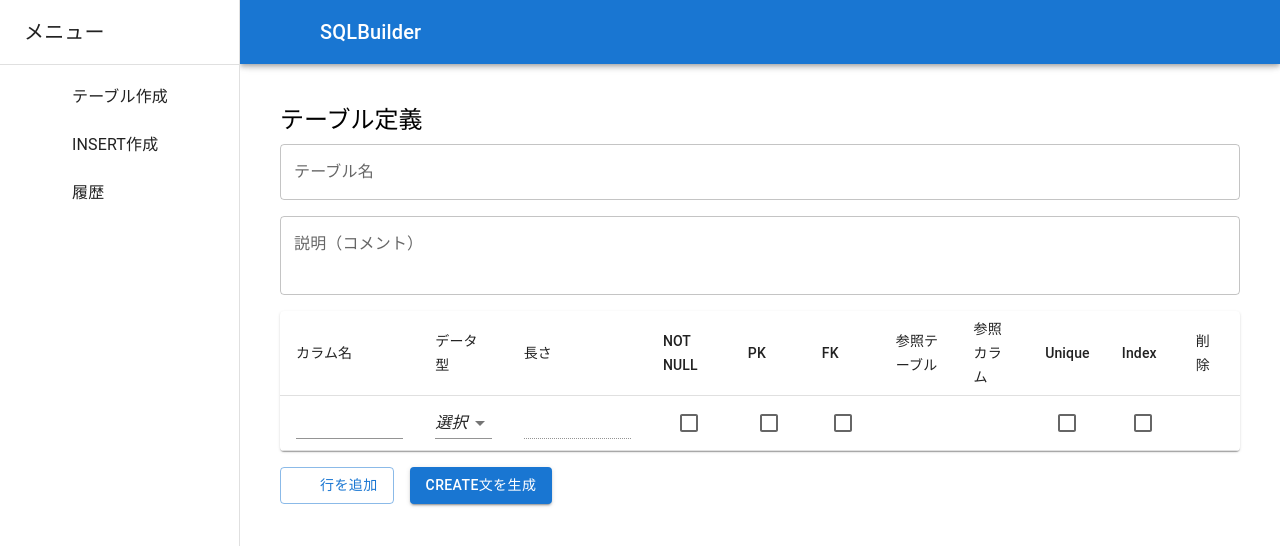
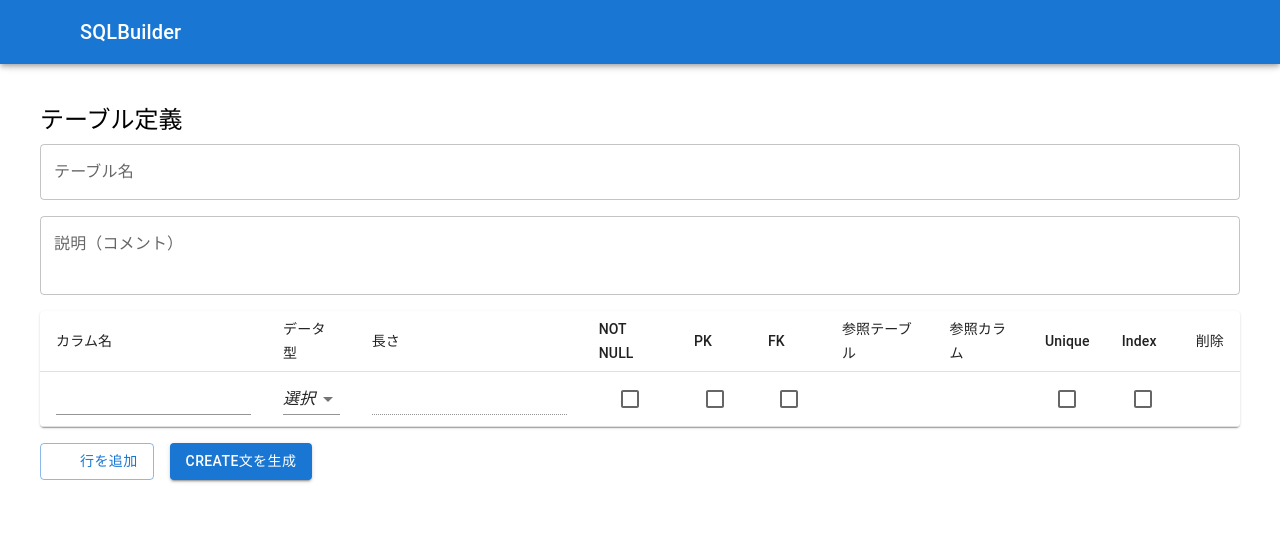
Before and after one commit to iwfuma/SQLbuilder, a React (Create React App) app: page / in a window 1280 px wide. Shown: the top 546 px of the page. Built offline with nearby package versions, Linux system fonts and the light colour scheme; some icons are missing.

Commit message:
refs #5:PC

```diff
--- a/src/app/App.jsx
+++ b/src/app/App.jsx
@@ -8,7 +8,7 @@ const drawerWidth = 240;
 
 function App() {
   const [mobileOpen, setMobileOpen] = useState(false);
-  const [showSidebar, setShowSidebar] = useState(true); // ← PC用Drawer表示切替
+  const [showSidebar, setShowSidebar] = useState(false); // ← PC用Drawer表示切替
 
   const handleToggleMobileDrawer = () => {
     setMobileOpen(!mobileOpen);
```
